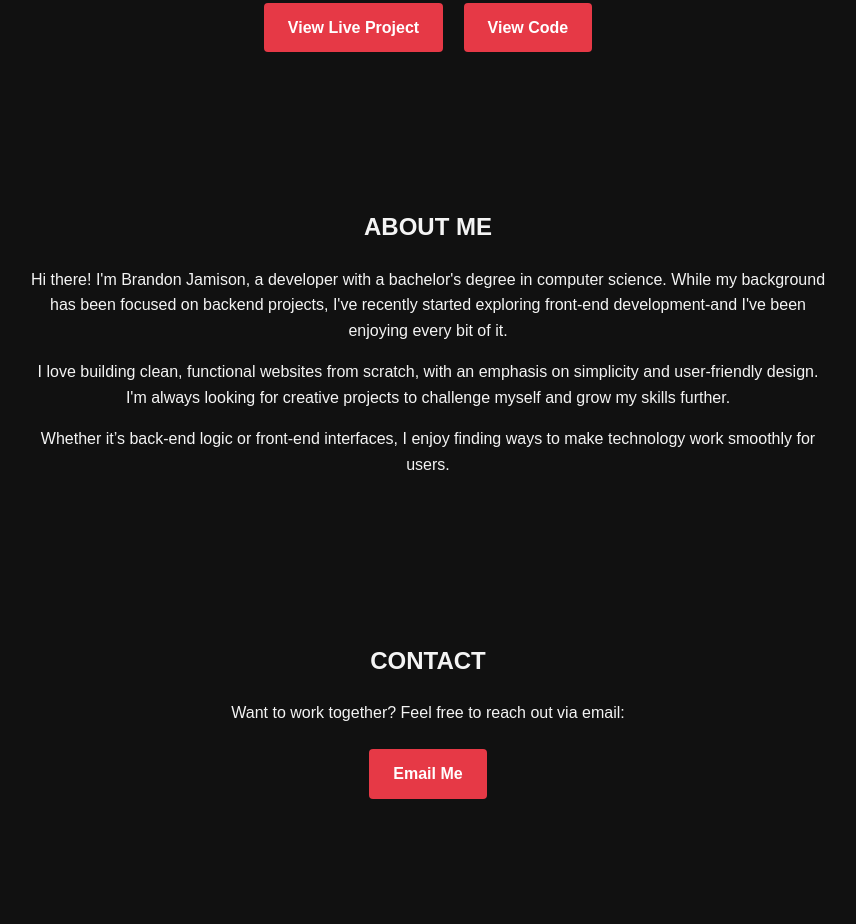
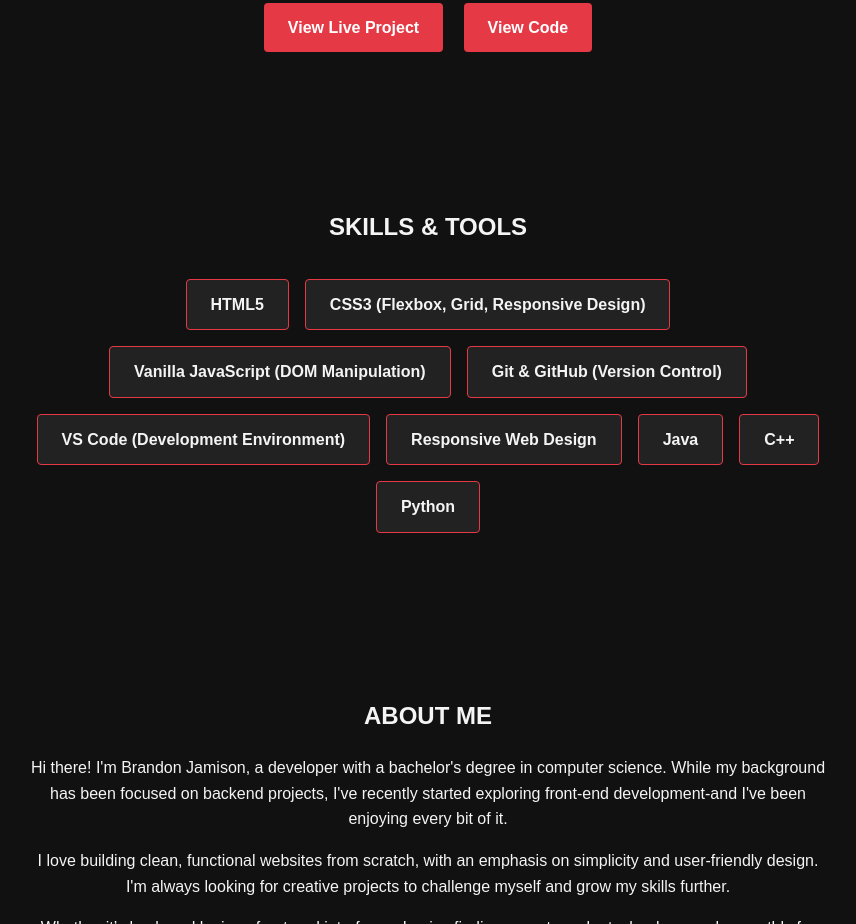
Before and after one commit to LoneWolfC6/portfolio, a plain HTML site: page index.html in a window 1280 px wide. Shown: the part 2180-3104 px from the top of the page, without its empty margins (212-1068 px from the left). Before the commit the page ends 3051 px from the top, so only its background shows below. Drawn offline with Linux system fonts and the light colour scheme.

Commit message:
Added skills and tools

```diff
--- a/css/style.css
+++ b/css/style.css
@@ -53,3 +53,39 @@ h1, h2, h3 {
 .project-item img:hover {
   transform: scale(1.02);
 }
+
+/* Skills Section */
+.skills-section {
+  padding: 4rem 2rem;
+  max-width: 800px;
+  margin: 0 auto;
+  text-align: center;
+}
+
+.skills-section h2 {
+  text-transform: uppercase;
+  margin-bottom: 2rem;
+}
+
+.skills-list {
+  display: flex;
+  flex-wrap: wrap;
+  justify-content: center;
+  gap: 1rem;
+  padding: 0;
+  list-style: none;
+}
+
+.skills-list li {
+  background-color: #222;
+  padding: 0.75rem 1.5rem;
+  border-radius: 4px;
+  border: 1px solid #e63946;
+  font-weight: bold;
+  transition: background-color 0.3s ease;
+}
+
+.skills-list li:hover {
+  background-color: #e63946;
+  color: #fff;
+}
--- a/index.html
+++ b/index.html
@@ -42,6 +42,23 @@
     </div>
   </section>
 
+  <!-- Skills -->
+  <section class="skills-section">
+    <h2>Skills & Tools</h2>
+    <ul class="skills-list">
+      <li>HTML5</li>
+      <li>CSS3 (Flexbox, Grid, Responsive Design)</li>
+      <li>Vanilla JavaScript (DOM Manipulation)</li>
+      <li>Git & GitHub (Version Control)</li>
+      <li>VS Code (Development Environment)</li>
+      <li>Responsive Web Design</li>
+      <li>Java</li>
+      <li>C++</li>
+      <li>Python</li>
+    </ul>
+  </section>
+
+
   <!-- About -->
   <section class="about-section">
     <h2>About Me</h2>
```
